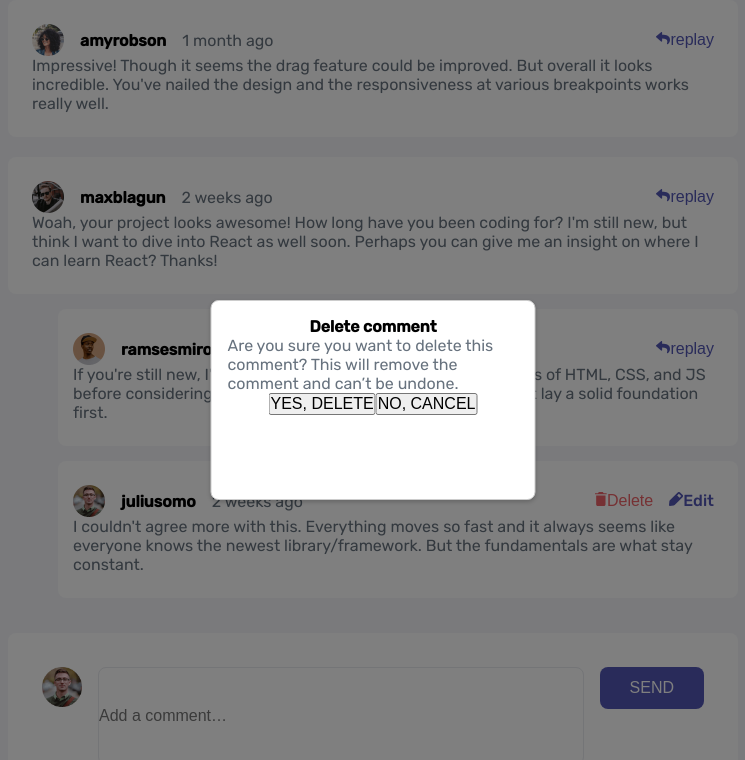
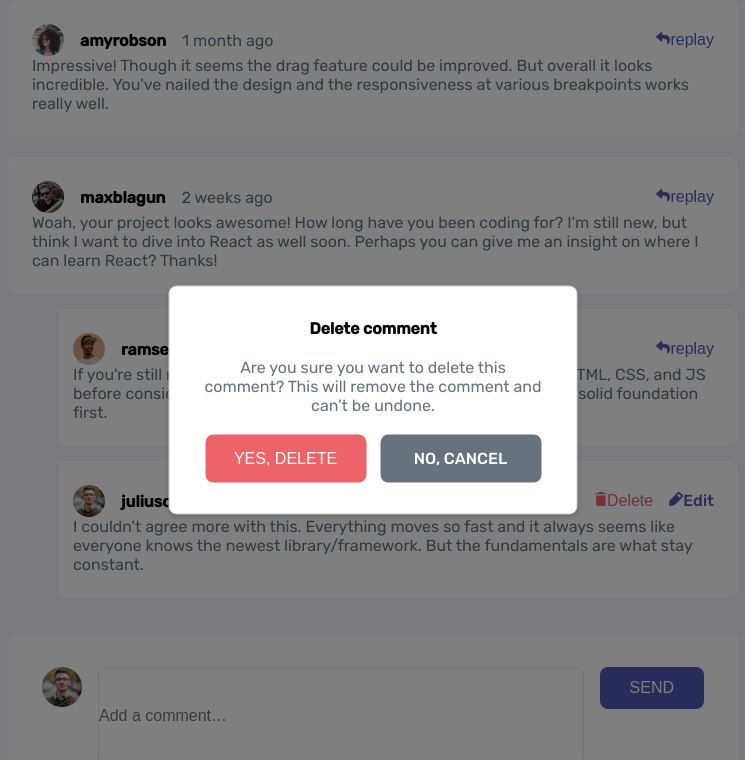
Before and after one commit to niabezara/interactive-commenting-section-React.ts, a React (Vite) app: page / in a window 1280 px wide. Both pictures are taken after a click on the button "Delete". Shown: the top 760 px of the page, without its empty margins (267-1012 px from the left). Built offline with nearby package versions, Linux system fonts and the light colour scheme.

Commit message:
styled added

```diff
--- a/src/commentList.tsx
+++ b/src/commentList.tsx
@@ -15,6 +15,7 @@ import {
   Input,
   PopUp,
   Overlay,
+  Buttons,
   Edit,
 } from "./commentStyle";
 
@@ -229,18 +230,22 @@ function CommentList() {
               Are you sure you want to delete this comment? This will remove the
               comment and can’t be undone.
             </p>
-            <div>
+            <Buttons>
               <button
+                className="button1"
                 onClick={() => {
                   setShowConfirmation(false);
                 }}
               >
                 YES, DELETE
               </button>
-              <button onClick={() => setShowConfirmation(false)}>
+              <button
+                className="button2"
+                onClick={() => setShowConfirmation(false)}
+              >
                 NO, CANCEL
               </button>
-            </div>
+            </Buttons>
           </PopUp>
         </>
       )}
--- a/src/commentStyle.ts
+++ b/src/commentStyle.ts
@@ -114,8 +114,11 @@ const PopUp = styled.div`
   display: flex;
   flex-direction: column;
   align-items: center;
-  width: 291px;
-  height: 166px;
+  width: 343px;
+  height: 163px;
+  gap: 20px;
+  text-align: center;
+  padding: 32px;
 `;
 
 const Overlay = styled.div`
@@ -126,6 +129,40 @@ const Overlay = styled.div`
   height: 100%;
   background-color: rgba(0, 0, 0, 0.5);
   z-index: 999;
+`;
+
+const Buttons = styled.div`
+  display: flex;
+  gap: 14px;
+  text-align: center;
+
+  font-size: 16px;
+  font-style: normal;
+  font-weight: 500;
+  line-height: 24px; /* 150% */
+
+  .button1 {
+    border-radius: 8px;
+    background: var(--soft-red, #ed6368);
+    border: none;
+    width: 161px;
+    height: 48px;
+    color: var(--white, #fff);
+  }
+  .button2 {
+    border-radius: 8px;
+    background: var(--grayish-blue, #67727e);
+    color: var(--white, #fff);
+    text-align: center;
+    font-family: Rubik;
+    font-size: 16px;
+    font-style: normal;
+    font-weight: 500;
+    line-height: 24px; /* 150% */
+    width: 161px;
+    height: 48px;
+    border: none;
+  }
 `;
 
 export {
@@ -141,4 +178,5 @@ export {
   Input,
   PopUp,
   Overlay,
+  Buttons,
 };
```
